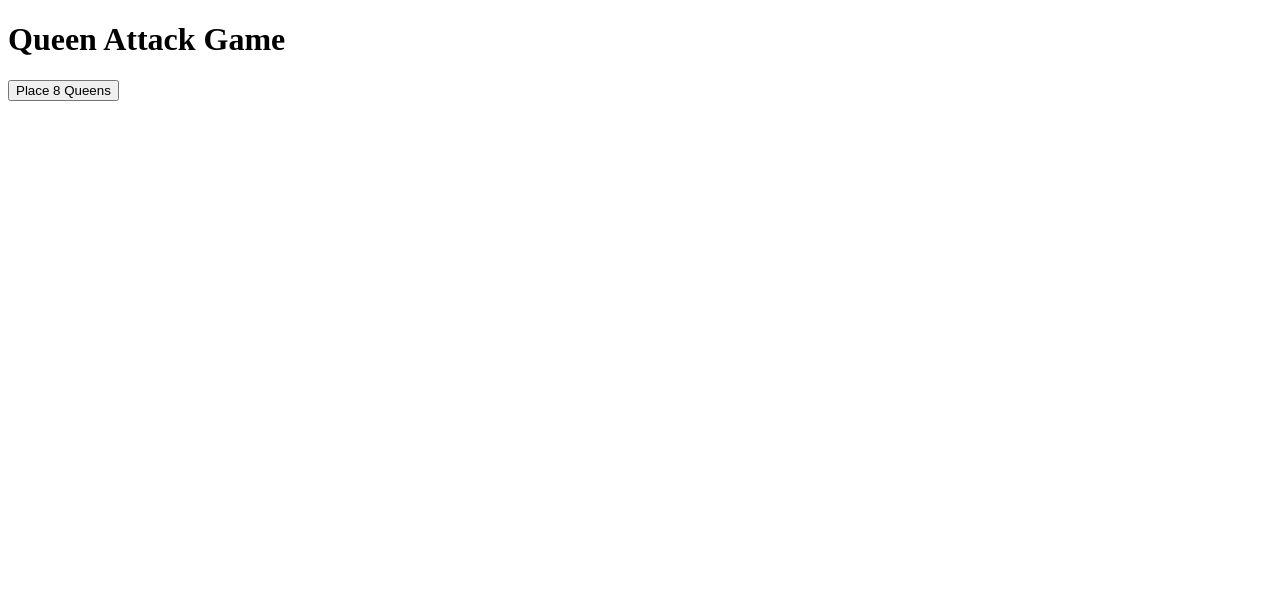
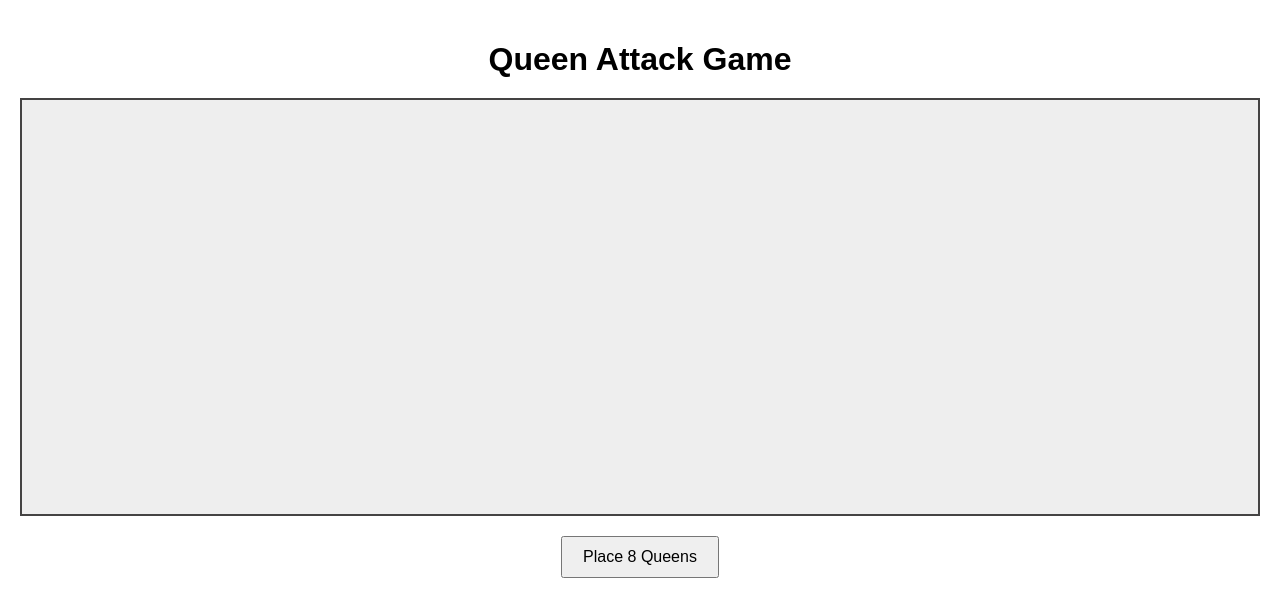
Before and after one commit to solonkonora/Queen-attack-game, a plain HTML site: page index.html in a window 1280 px wide. Drawn offline with Linux system fonts and the light colour scheme.

Commit message:
add js code

```diff
--- a/attack.js
+++ b/attack.js
@@ -0,0 +1,13 @@
+// Function to check if two queens can attack each other
+function canQueensAttack(q1r, q2r, q1c, q2c ) {
+    // Check if queens are in the same row or column
+    if (q1r === q2r) return true;
+    if (q1c === q2c) return true;
+
+    }
+
+    // Check if queens are on the same diagonal
+    if (Math.abs(q1r - q1c) === Math.abs(q2r - q2c)) {
+      return true;
+    }
+    return false;
--- a/style.css
+++ b/style.css
@@ -0,0 +1,42 @@
+body {
+  font-family: Arial, sans-serif;
+  margin: 0;
+  padding: 0;
+}
+
+.container {
+  text-align: center;
+  padding: 20px;
+}
+
+h1 {
+  margin-bottom: 20px;
+}
+
+.board {
+  display: grid;
+  grid-template-columns: repeat(8, 50px);
+  grid-template-rows: repeat(8, 50px);
+  gap: 2px;
+  background-color: #eee;
+  border: 2px solid #444343;
+  margin-bottom: 20px;
+}
+
+.board div {
+  background-color: #fff;
+}
+
+button {
+  padding: 10px 20px;
+  font-size: 16px;
+}
+
+button:hover {
+  cursor: pointer;
+  background-color: #ccc;
+}
+
+button:active {
+  background-color: #999;
+}
```
Also changed, not shown: index.html (line endings or trailing spaces).
